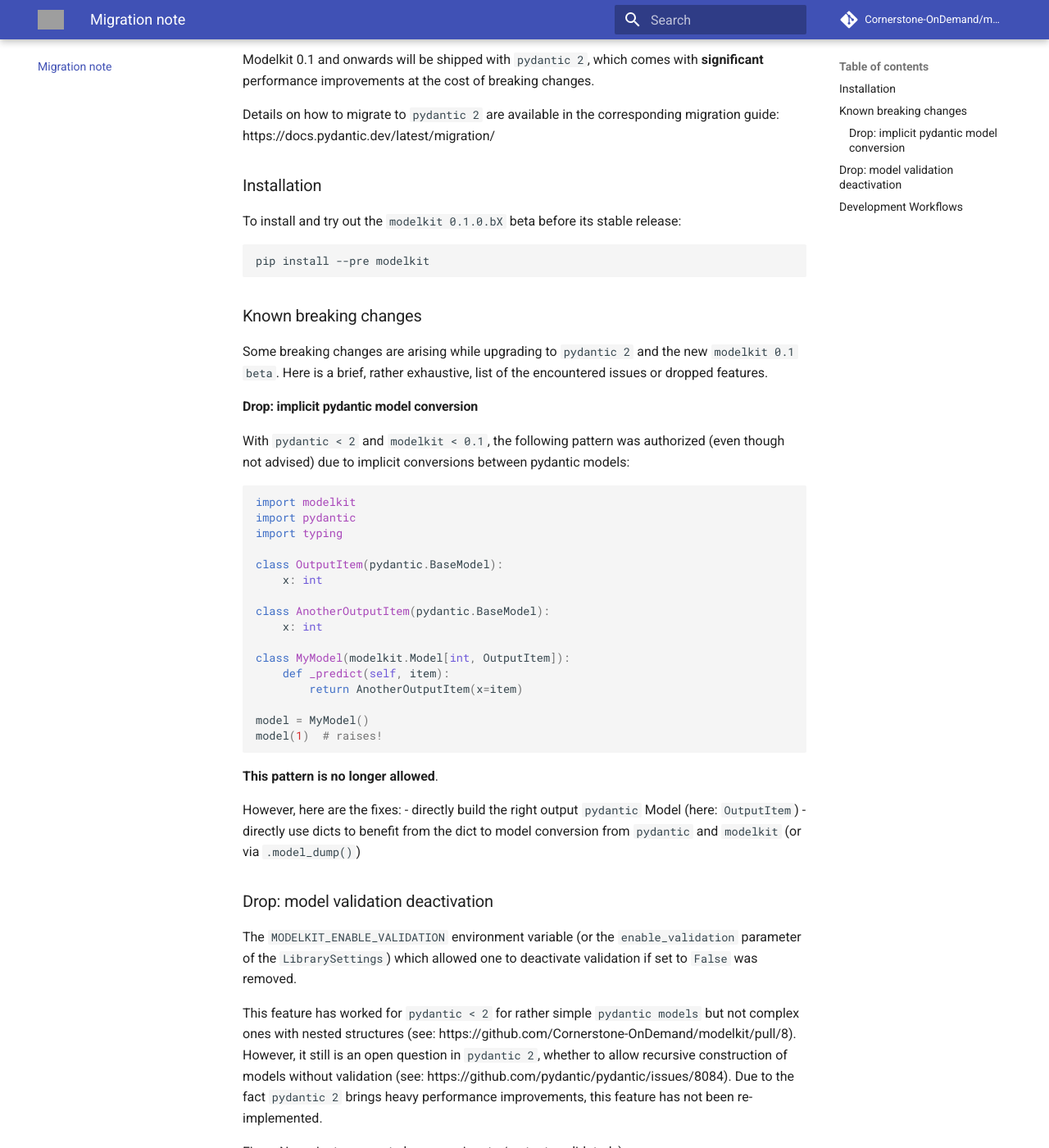
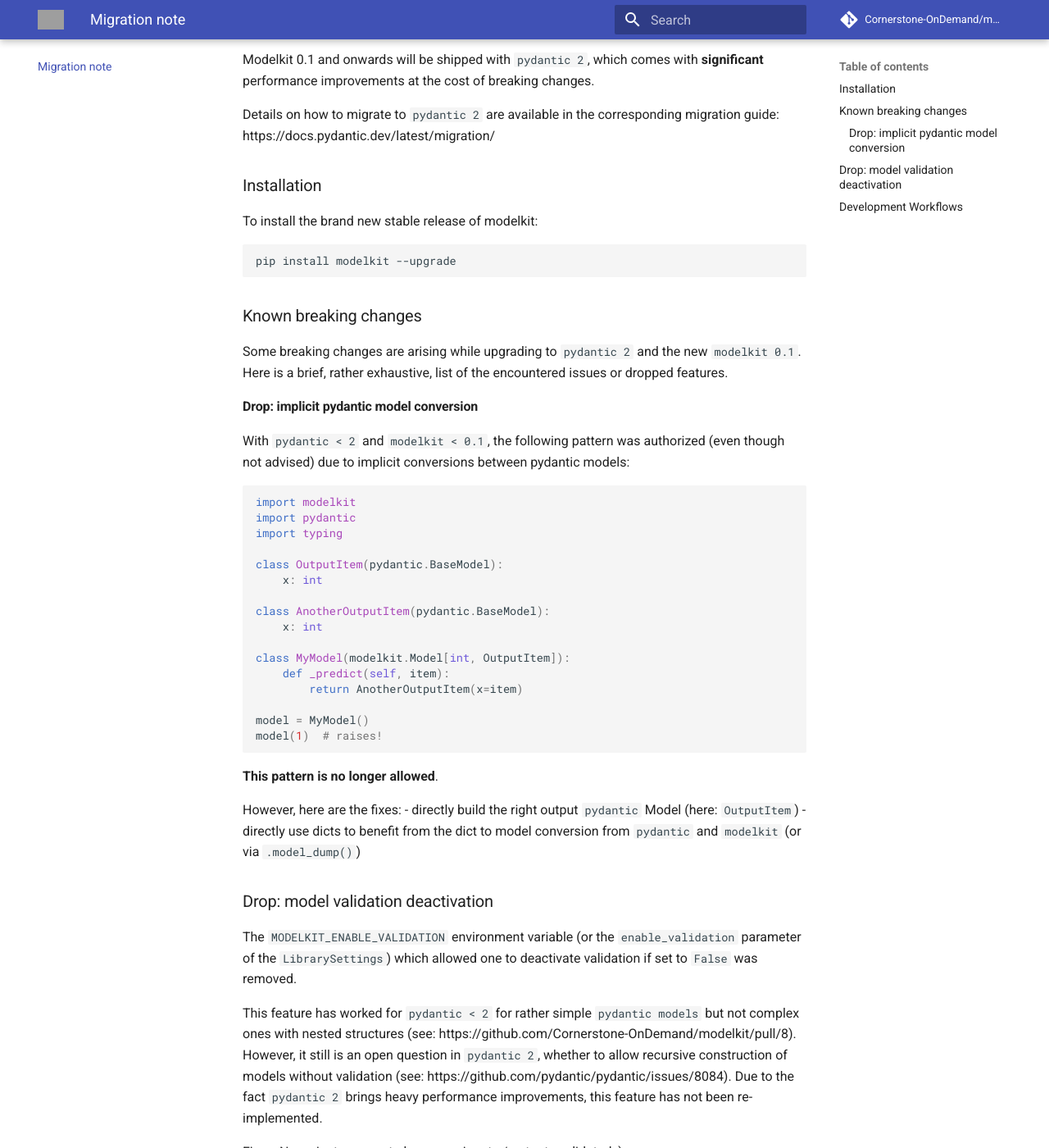
Before and after one commit to Cornerstone-OnDemand/modelkit, an MkDocs documentation site: the page built from docs/migration.md, in a window 1280 px wide and 1400 px high, scrolled down 209 px. Shown: the whole window at 82% size. Built offline with MkDocs 1.6.1 and Material for MkDocs 9.7.7, drawn with Linux system fonts in a browser that asks for light colours; comment, search, counter and statistics services are not loaded; some of the changed text lies outside the part shown; grey boxes are pictures that could not be loaded.

Commit message:
docs: update docs relative to the new stable release

````diff
--- a/docs/migration.md
+++ b/docs/migration.md
@@ -7,14 +7,14 @@ Modelkit 0.1 and onwards will be shipped with `pydantic 2`, which comes with __s
 Details on how to migrate to `pydantic 2` are available in the corresponding migration guide: https://docs.pydantic.dev/latest/migration/
 
 ### Installation
-To install and try out the `modelkit 0.1.0.bX` beta before its stable release:
+To install the brand new stable release of modelkit:
 ```
-pip install --pre modelkit
+pip install modelkit --upgrade
 ```
 
 ### Known breaking changes
 
-Some breaking changes are arising while upgrading to `pydantic 2` and the new `modelkit 0.1 beta`. Here is a brief, rather exhaustive, list of the encountered issues or dropped features.
+Some breaking changes are arising while upgrading to `pydantic 2` and the new `modelkit 0.1`. Here is a brief, rather exhaustive, list of the encountered issues or dropped features.
 
 #### Drop: implicit pydantic model conversion
 
@@ -57,7 +57,7 @@ Fixes: None, just prepare to have your inputs / outputs validated :)
 
 ### Development Workflows
 
-The beta release, along with subsequent patches, will be pushed to the main branch. Prior to the stable release, tags will adopt the format `0.1.0.bX`
+`modelkit 0.1` (and forward) changes will be pushed to the main branch.
 
 For projects that have not migrated, `modelkit 0.0` will continue to receive maintenance on the `v0.0-maintenance` branch. Releases on PyPI and manual tags will adhere to the usual process.
 
````
